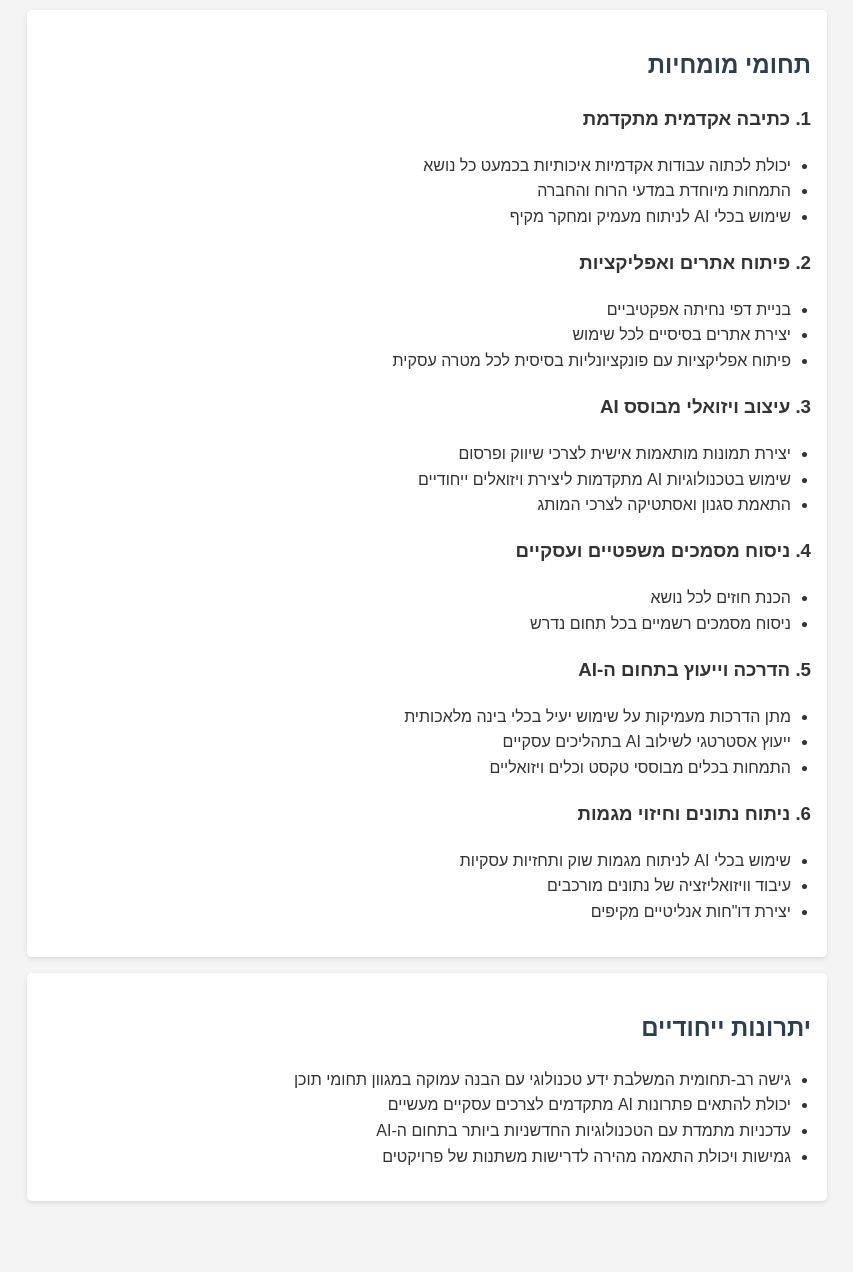
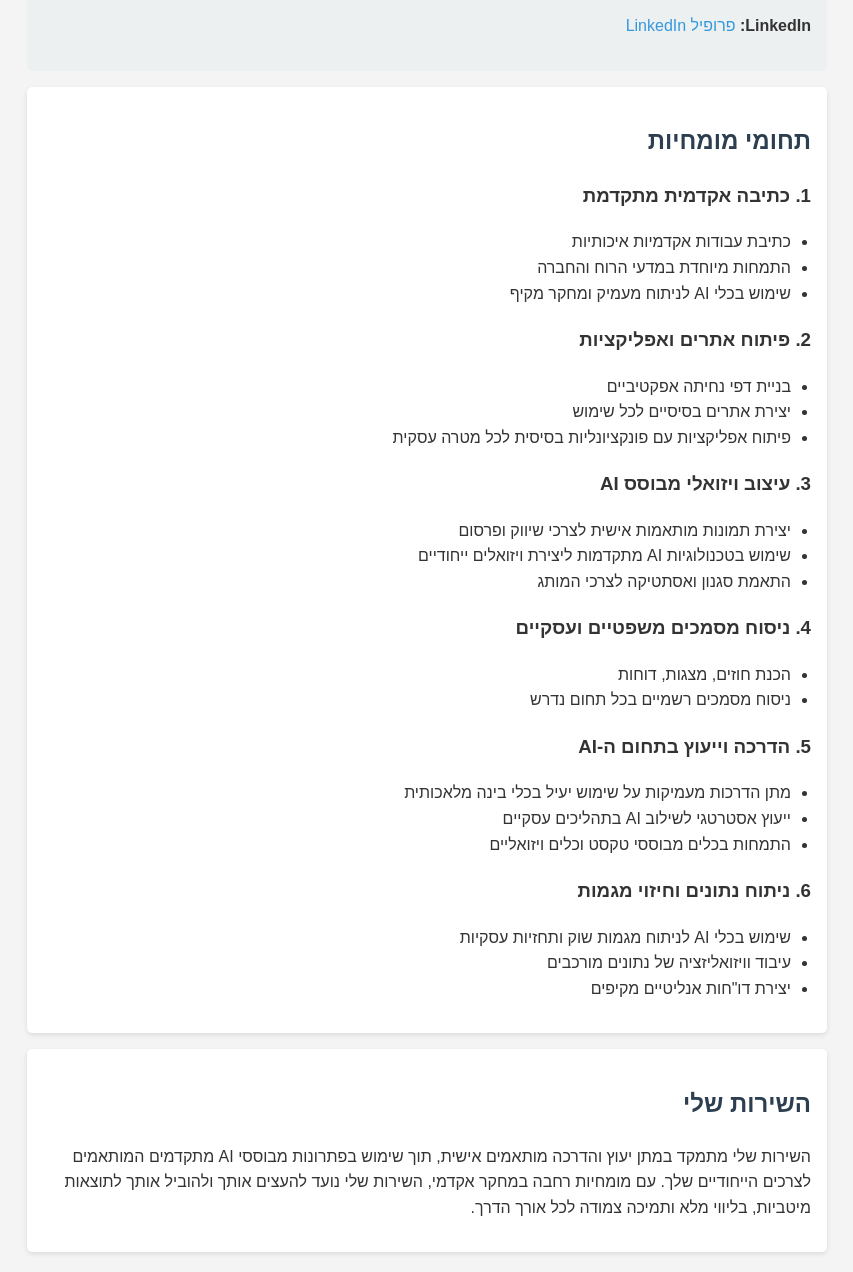
Before and after one commit to MatanRetzer/genai-solutions, a plain HTML site: page index.html in a window 1280 px wide. Shown: the part 820-2092 px from the top of the page, without its empty margins (213-1066 px from the left). Before the commit the page ends 2041 px from the top, so only its background shows below. Drawn offline with Linux system fonts and the light colour scheme.

Commit message:
Add files via upload

```diff
--- a/index.html
+++ b/index.html
@@ -66,8 +66,8 @@
 
     <main>
         <section class="contact-info">
-            <h2>פרטי קשר</h2>
-            <p><strong>שם:</strong> מתן רטצר</p>
+            <h2>מתן רטצר</h2>
+            <p>אני מתן, מדען נתונים בכיר עם ניסיון עשיר במחקר ובכתיבה אקדמית, בעל תואר שני עם תזה בפסיכולוגיה מהטכניון. לאורך הקריירה שלי, פיתחתי והתמחיתי בשימוש בבינה מלאכותית (AI) ובכלי GENAI מתקדמים, תוך יישום כלים כמו למידת מכונה, ניתוח נתונים, וכלי BI כגון Power BI ו-Tableau. בנוסף, כמרצה בקורס אנליסטים בג'ון ברייס, אני מצטיין בהוראה והעצמת סטודנטים לעמידה ביעדים אקדמיים גבוהים.</p>
             <p><strong>תפקיד:</strong> Data Scientist</p>
             <p><strong>אימייל:</strong> <a href="mailto:retzermatan@gmail.com">retzermatan@gmail.com</a></p>
             <p><strong>מיקום:</strong> יחיעם</p>
@@ -80,7 +80,7 @@
 
             <h3>1. כתיבה אקדמית מתקדמת</h3>
             <ul>
-                <li>יכולת לכתוה עבודות אקדמיות איכותיות בכמעט כל נושא</li>
+                <li>כתיבת עבודות אקדמיות איכותיות</li>
                 <li>התמחות מיוחדת במדעי הרוח והחברה</li>
                 <li>שימוש בכלי AI לניתוח מעמיק ומחקר מקיף</li>
             </ul>
@@ -101,7 +101,7 @@
 
             <h3>4. ניסוח מסמכים משפטיים ועסקיים</h3>
             <ul>
-                <li>הכנת חוזים לכל נושא</li>
+                <li>הכנת חוזים, מצגות, דוחות</li>
                 <li>ניסוח מסמכים רשמיים בכל תחום נדרש</li>
             </ul>
 
@@ -121,13 +121,8 @@
         </section>
 
         <section class="expertise">
-            <h2>יתרונות ייחודיים</h2>
-            <ul>
-                <li>גישה רב-תחומית המשלבת ידע טכנולוגי עם הבנה עמוקה במגוון תחומי תוכן</li>
-                <li>יכולת להתאים פתרונות AI מתקדמים לצרכים עסקיים מעשיים</li>
-                <li>עדכניות מתמדת עם הטכנולוגיות החדשניות ביותר בתחום ה-AI</li>
-                <li>גמישות ויכולת התאמה מהירה לדרישות משתנות של פרויקטים</li>
-            </ul>
+            <h2>השירות שלי</h2>
+            <p> השירות שלי מתמקד במתן יעוץ והדרכה מותאמים אישית, תוך שימוש בפתרונות מבוססי AI מתקדמים המותאמים לצרכים הייחודיים שלך. עם מומחיות רחבה במחקר אקדמי, השירות שלי נועד להעצים אותך ולהוביל אותך לתוצאות מיטביות, בליווי מלא ותמיכה צמודה לכל אורך הדרך.</p>
         </section>
     </main>
 </body>
```
